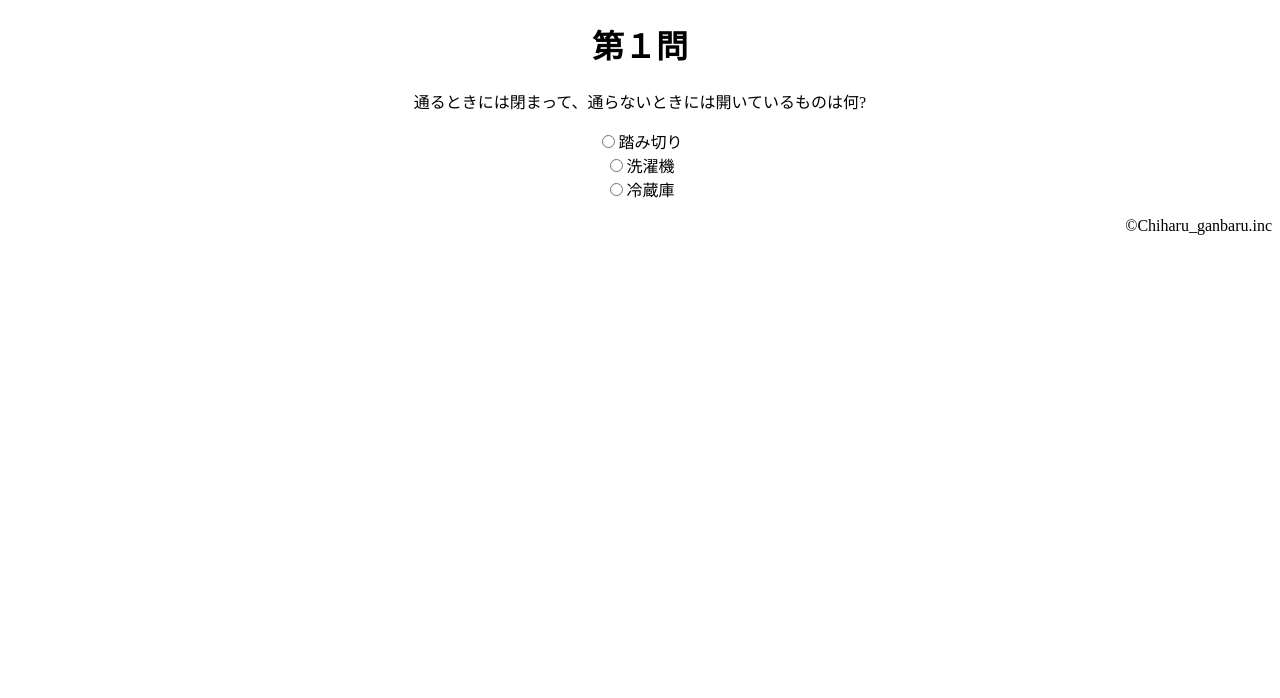
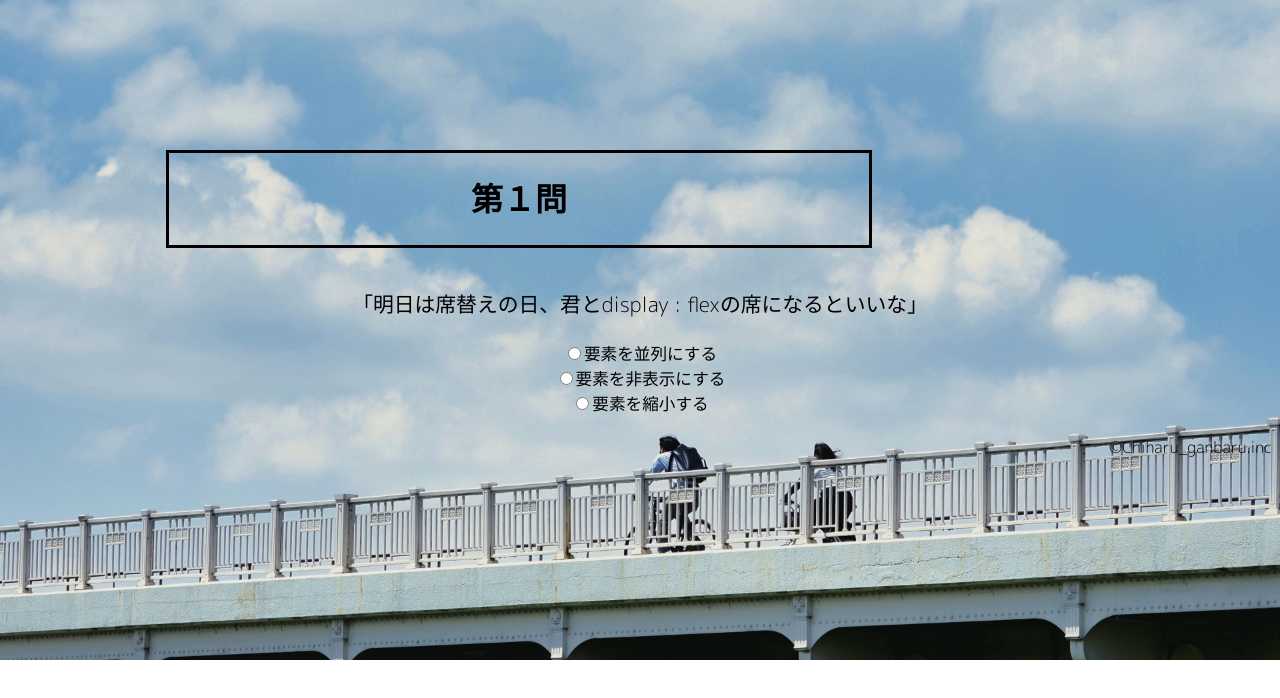
Before and after one commit to ChiharuT06/1104_janken_rich, a plain HTML site: page index.html in a window 1280 px wide. Drawn offline with nearby package versions, Linux system fonts and the light colour scheme; a web font is replaced by a local one.

Commit message:
クイズ1次完了

```diff
--- a/css/style.css
+++ b/css/style.css
@@ -1,14 +1,43 @@
 @charset "utf-8";
 
+body{
+
+    background-position:center center;
+    background-size:cover;
+    background-repeat:  no-repeat;
+}
+
+.wrap{
+    margin: 150px 0 auto;
+    font-family: 'M PLUS Rounded 1c', sans-serif;
+}
+
+
 .top-title{
-    margin: auto;
+    margin: 0 400px 40px auto;
     text-align: center;
+    justify-content: center;
+    border: solid;
+    width: 700px;
+    font-weight: bolder;
 }
 
 .quiz-all{
     margin: auto;
     text-align: center;
+    font-size: 1.3em;
+}
 
+.v{
+    font-size: 0.8em;
+}
+
+.b{
+    font-size: 0.8em;
+}
+
+.n{
+    font-size: 0.8em;
 }
 
 .ft{
--- a/index.html
+++ b/index.html
@@ -5,13 +5,13 @@
     <meta http-equiv="X-UA-Compatible" content="IE=edge">
     <meta name="viewport" content="width=device-width, initial-scale=1.0">
     <title>Document</title>
-    <link href="https://fonts.googleapis.com/css?family=Sawarabi+Mincho" rel="stylesheet">
+    <link href="https://fonts.googleapis.com/css2?family=M+PLUS+Rounded+1c:wght@300&display=swap" rel="stylesheet">
     <link rel="stylesheet" href="css/reset.css">
     <link rel="stylesheet" href="css/style.css">
     <script src="https://ajax.googleapis.com/ajax/libs/jquery/3.6.0/jquery.min.js"></script>
 </head>
-<body>
-
+<body background="img/aoharu.jpg">
+ <div class="wrap">
     <header>
         <div class="top-title">
             <h1 id="title">第１問</h1>
@@ -22,15 +22,17 @@
             <main>
                 <p id="quest">ここに問題が出題されます</p>
                 <p >
-                    <div><input type="radio" name="toi" value="1"><span id="toi1">選択肢１</span></div>
-                    <div><input type="radio" name="toi" value="2"><span id="toi2">選択肢２</span></div>
-                    <div><input type="radio" name="toi" value="3"><span id="toi3">選択肢３</span></div>
+                    <div class="v"><input type="radio" name="toi" value="1"><span id="toi1">選択肢１</span></div>
+                    <div class="b"><input type="radio" name="toi" value="2"><span id="toi2">選択肢２</span></div>
+                    <div class="n"><input type="radio" name="toi" value="3"><span id="toi3">選択肢３</span></div>
 
                 </p>
             </main>
         </div>
 
     <footer class="ft">&copy;Chiharu_ganbaru.inc</footer>
+
+ </div>
 
 
     <script>
@@ -39,22 +41,22 @@
 
     //問題文[配列]
     const qs = [
-        "通るときには閉まって、通らないときには開いているものは何?",  //0番目の問題
-        "話すことがとても好きな道具は何?",                           //1番目の問題
-        "世界の真ん中にいる虫は何?",                                 //2番目の問題
-        "通るときには閉まって、通らないときには開いているものは何?",  //3番目の問題
-        "話すことがとても好きな道具は何?",                           //4番目の問題
-        "世界の真ん中にいる虫は何?"                                  //5番目の問題
+        "「明日は席替えの日、君とdisplay : flexの席になるといいな」",                                     //0番目の問題
+        "「今の僕では君の心のpaddingに入る余地はない」",                                                  //1番目の問題
+        "「私のmargin-right空いてるんだけどな…」",                                                       //2番目の問題
+        "「その笑顔を見る度に、僕の気持ちはoverflow : visible してしまう」",                              //3番目の問題
+        "「君に会えば恥ずかしくて、私はいつも気持ちをdisplay: noneしてしまう」",                           //4番目の問題
+        "「君との楽しかった思い出が、頭の中でdisplay : repeatされている」"                                 //5番目の問題
     ];
 
     //回答選択肢[多重配列]
     const toi = [
-        [ "踏み切り", "洗濯機", "冷蔵庫" ],          //左から[0番目の0,0番目の1,0番目の2]
-        [ "スプーン", "シャベル", "しゃもじ" ],      //左から[1番目の0,1番目の1,1番目の2]
-        [ "てんとう虫", "カマキリ", "蚊" ],          //左から[2番目の0,2番目の1,2番目の2]
-        [ "踏み切り", "洗濯機", "冷蔵庫" ],          //左から[3番目の0,3番目の1,3番目の2]
-        [ "スプーン", "シャベル", "しゃもじ" ],      //左から[4番目の0,4番目の1,4番目の2]
-        [ "てんとう虫", "カマキリ", "蚊" ]           //左から[5番目の0,5番目の1,5番目の2]
+        [ "要素を並列にする", "要素を非表示にする", "要素を縮小する" ],                                                      //左から[0番目の0,0番目の1,0番目の2]
+        [ "ブロック要素の外側の余白", "ブロック要素内部の余白", "ブロック要素の左右の余白" ],                                 //左から[1番目の0,1番目の1,1番目の2]
+        [ "左の余白を指定する", "上下の余白を指定する", "右の余白を指定する" ],                                              //左から[2番目の0,2番目の1,2番目の2]
+        [ "はみ出た部分がそのまま表示される", "はみ出た部分がスクロールする", "はみ出た部分がブラウザにより表示を変える" ],    //左から[3番目の0,3番目の1,3番目の2]
+        [ "指定した要素がブロックボックスになる", "指定した要素が表示されなくなる", "指定した要素がインラインボックスになる" ],//左から[4番目の0,4番目の1,4番目の2]
+        [ "背景画像を非表示にする", "背景画像のサイズを変える", "背景画像を繰り返して表示する" ]                              //左から[5番目の0,5番目の1,5番目の2]
     ];
 
     //答え[配列]
@@ -109,7 +111,7 @@
        }
 
        else{
-        alert("おしまい!また遊ぼうね！");
+        alert("おしまい!また遊ぼうね！あなたの青春が輝きますように！");
        }
 
         });
```
Also changed, not shown: img/aoharu.jpg (added).
